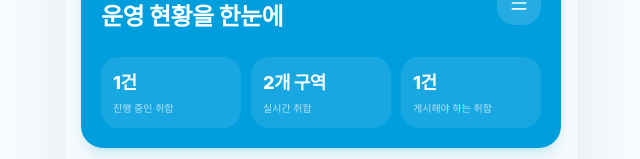
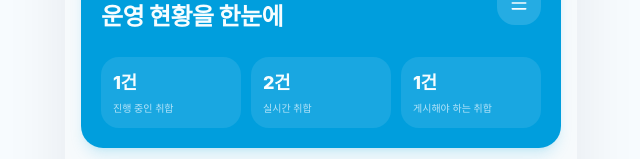
Before and after one commit to msgo0303/OrgPro, a Next.js app: page / in a window 1280 px wide. Shown: the part 133-292 px from the top of the page, without its empty margins (319-959 px from the left). Built offline with nearby package versions, Linux system fonts and the light colour scheme.

Commit message:
fix-stat-unit-to-cases

```diff
--- a/components/telegram-mini-app.tsx
+++ b/components/telegram-mini-app.tsx
@@ -417,7 +417,7 @@ function HomeView({
     (m) => responses[userZone]?.[m]?.['status'] && responses[userZone]?.[m]?.['status'] !== '미정'
   ).length
 
-  const realTimeValue = role === 'admin' ? `${activeZones}개 구역` : `${userCompleted}/${userMembers.length}명`
+  const realTimeValue = role === 'admin' ? `${activeZones}건` : `${userCompleted}/${userMembers.length}명`
 
   // 3. 게시해야 하는 취합 (관리자) / 마감 임박 취합 (사용자)
   const toPublishCount = published ? 0 : 1
```
